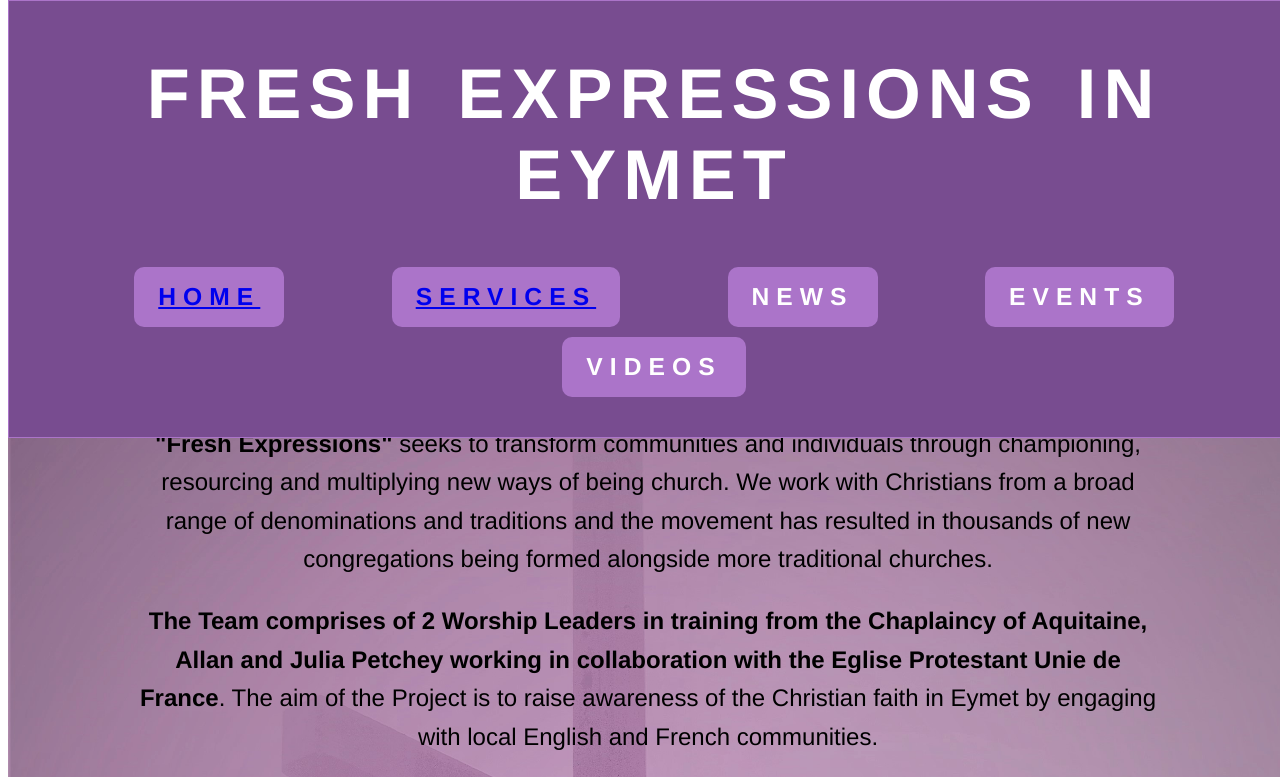
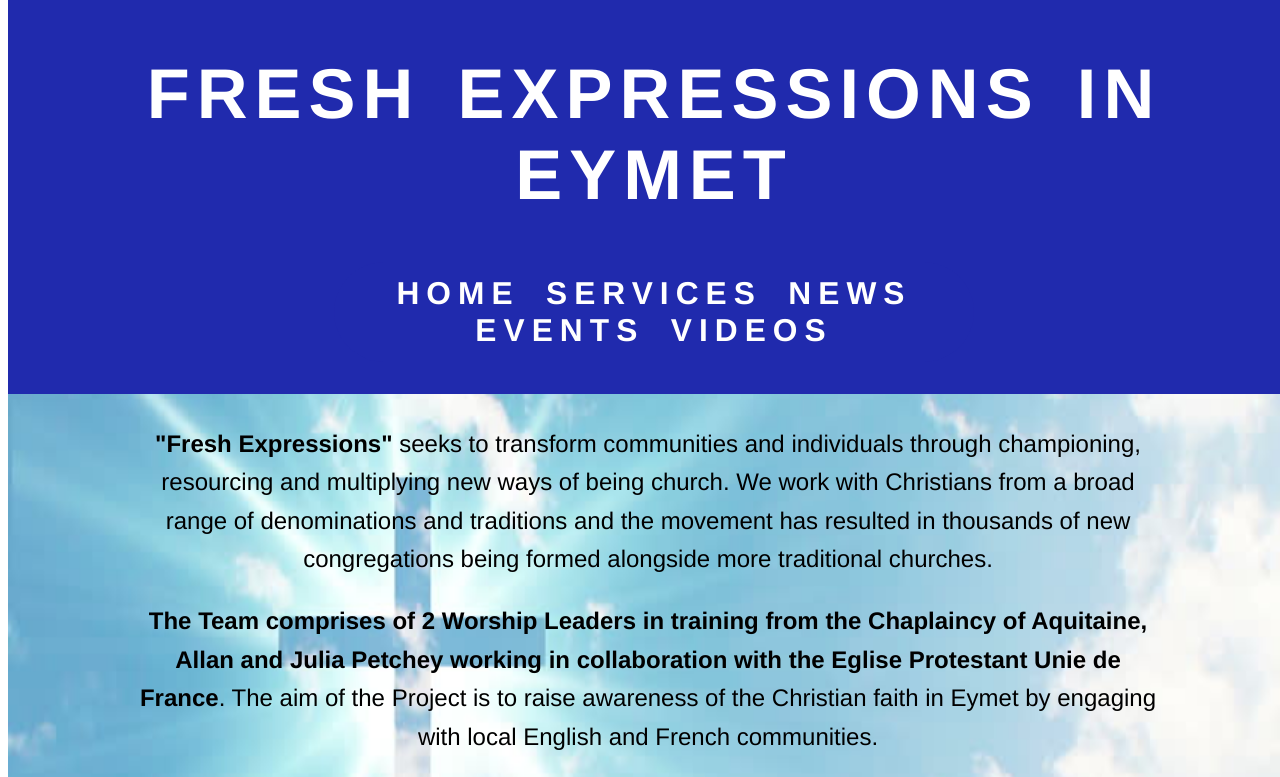
Before and after one commit to Terrier83/terrier83.github.io, a plain HTML site: page index.html in a window 1280 px wide. Shown: the top 777 px of the page. Drawn offline with Linux system fonts and the light colour scheme.

Commit message:
Add files via upload

```diff
--- a/index.html
+++ b/index.html
@@ -8,13 +8,13 @@
       <body>
         <div id="title">
           <h1>Fresh Expressions in Eymet</h1>
-            <ul>
-                <li><a href="index.html">Home</a></li>
-                <li><a href="services.html">Services</a></li>
-                <li>News</li>
-                <li>Events</li>
-                <li>Videos</li>
-              </ul>
+            <div class="topnav">
+                <a href="index.html">Home</a>
+                <a href="services.html">Services</a>
+                <a href="news.html">News</a>
+                <a href="events.html">Events</a>
+                <a href="#">Videos</a>
+            </div>
         </div>
           <div class="paragraphs">
           <p>The <b>Fresh Expressions</b> "Temple Project" in Eymet started in August 2014, and continues to grow!</p>
--- a/style.css
+++ b/style.css
@@ -1,6 +1,6 @@
 #title {
     color: white;
-    background-color: #784c90;
+    background-color: #202aad;
     width: 100%;
     top: 0px;
     font-size: 2.2em;
@@ -9,7 +9,7 @@
     word-spacing: 0.3em;
     text-align: center;
     padding: 5px;
-    border: 1px solid #ab74c9;
+    border: 1px solid #202aad;
     position: fixed;
 }
 
@@ -19,32 +19,39 @@
     width: 100%;
 }
 
-ul {
-    margin: 30px auto;
-    padding: 0 20px;
+.topnav {
     text-align: center;
+    overflow: hidden;
+    font-size: 0.9em;
+    text-transform: uppercase;
+    margin: 2% 25%;
+    border-radius: 100px;
+    background-color: #202aad;
+    color: white;
+    font-weight: bold;
+    padding: 1%
 }
 
-li {
-    display: inline-block;
-    font-size: 0.7em;
-    text-transform: uppercase;
-    padding: 16px 24px;
-    margin: 5px 40px;
-    border-radius: 10px;
-    background-color: #ab74c9;
+.topnav a {
+    float: none;
     color: white;
-    font-weight: bold;
+    text-align: center;
+    text-decoration: none;
+}
+
+.topnav a:hover {
+    color: #3779d3;
 }
 
 .paragraphs {
     margin-top: 280px;
     margin-bottom: 0px;
+    height: 1000px;
     padding: 0 10%;
     font-size: 1.5em;
     padding-top: 20px;
     line-height: 1.6em;
-    background-image: url(cross2.jpg);
+    background-image: url(cross3.jpg);
     background-repeat: no-repeat;
     background-size: 100% 100%;
 }
```
Also changed, not shown: events.html (added, +27 -0 lines), news.html (+7 -7 lines), services.html (+7 -7 lines), cross3.jpg (added).
